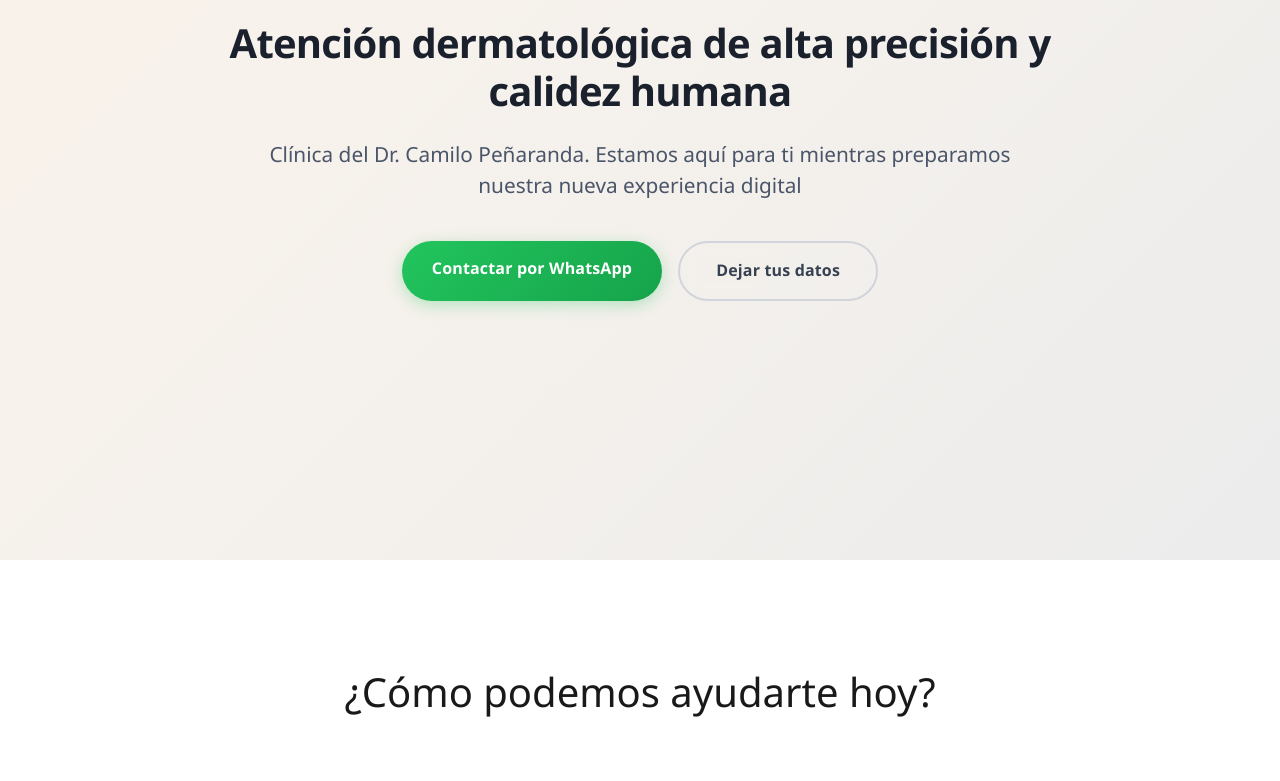
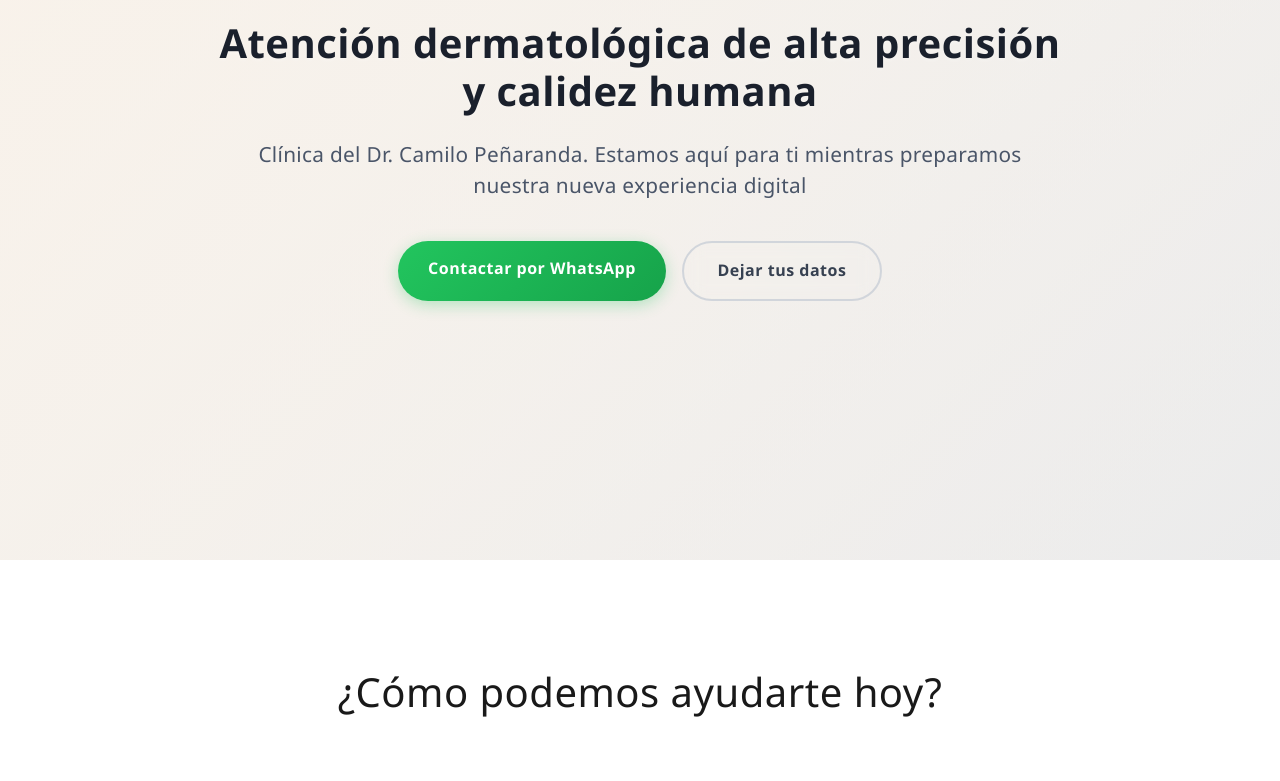
Before and after one commit to danielospinal25/galene, a plain HTML site: page index.html in a window 1280 px wide. Shown: the part 880-1661 px from the top of the page. Drawn offline with Linux system fonts and the light colour scheme.

Commit message:
Update style.css

```diff
--- a/style.css
+++ b/style.css
@@ -10,6 +10,8 @@ body {
     line-height: 1.6;
     color: #191919;
     background: linear-gradient(135deg, #F9F0E5 0%, #E3E3E4 100%);
+    font-weight: 300; /* Cambiar de normal a 300 */
+    letter-spacing: 0.3px; /* Agregar espaciado */
 }
 
 .container {
@@ -327,17 +329,17 @@ body {
 /* Tipografía mejorada con mejor contraste para el fondo cálido */
 .hero h1 {
     font-size: 3.5rem;
-    font-weight: 400;
+    font-weight: 200; /* Cambiar de 400 a 200 */
     margin-bottom: 20px;
     line-height: 1.2;
     color: #2C1810;
     text-shadow: 0 2px 4px rgba(255, 255, 255, 0.3);
-    letter-spacing: -0.02em;
+    letter-spacing: 0.5px; /* Cambiar de -0.02em a 0.5px */
 }
 
 .hero h2 {
     font-size: 1.4rem;
-    font-weight: 300;
+    font-weight: 200; /* Cambiar de 300 a 200 */
     margin-bottom: 40px;
     color: #5D4037;
     max-width: 800px;
@@ -345,6 +347,7 @@ body {
     margin-right: auto;
     text-shadow: 0 1px 2px rgba(255, 255, 255, 0.2);
     line-height: 1.6;
+    letter-spacing: 0.3px; /* Agregar espaciado */
 }
 
 /* Botones mejorados con paleta que complementa el fondo */
@@ -360,14 +363,15 @@ body {
     border: none;
     border-radius: 50px;
     font-size: 16px;
-    font-weight: 500;
+    font-weight: 300; /* Cambiar de 500 a 300 */
     cursor: pointer;
     transition: all 0.3s cubic-bezier(0.4, 0, 0.2, 1);
     text-decoration: none;
     display: inline-block;
     min-width: 200px;
-    letter-spacing: 0.01em;
-}
+    letter-spacing: 0.5px; /* Cambiar de 0.01em a 0.5px */
+}
+
 
 .btn-primary {
     background: linear-gradient(135deg, #8D6E63 0%, #6D4C41 100%);
@@ -513,9 +517,10 @@ body {
 .services h2 {
     text-align: center;
     font-size: 2.5rem;
-    font-weight: 300;
+    font-weight: 200; /* Cambiar de 300 a 200 */
     margin-bottom: 60px;
     color: #191919;
+    letter-spacing: 0.5px; /* Agregar espaciado */
 }
 
 .services-grid {
@@ -600,9 +605,10 @@ body {
 
 .form-header h2 {
     font-size: 2.5rem;
-    font-weight: 300;
+    font-weight: 200; /* Cambiar de 300 a 200 */
     margin-bottom: 15px;
     color: #191919;
+    letter-spacing: 0.5px; /* Agregar espaciado */
 }
 
 .form-subtitle {
@@ -701,10 +707,10 @@ body {
 
 .form-group label {
     font-size: 14px;
-    font-weight: 500;
+    font-weight: 300; /* Cambiar de 500 a 300 */
     color: #191919;
     margin-bottom: 8px;
-    letter-spacing: 0.3px;
+    letter-spacing: 0.5px; /* Cambiar de 0.3px a 0.5px */
 }
 
 .input-wrapper,
```
